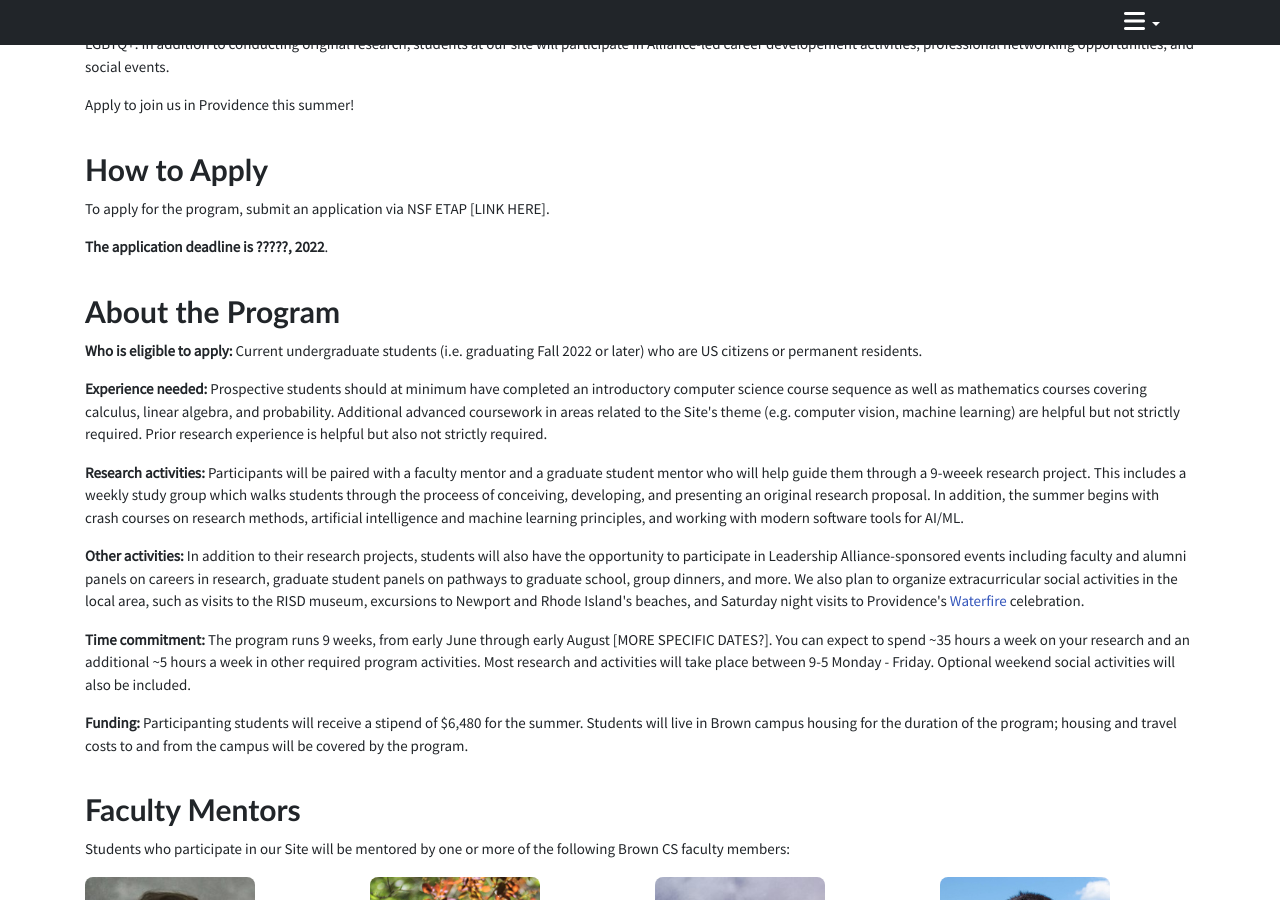
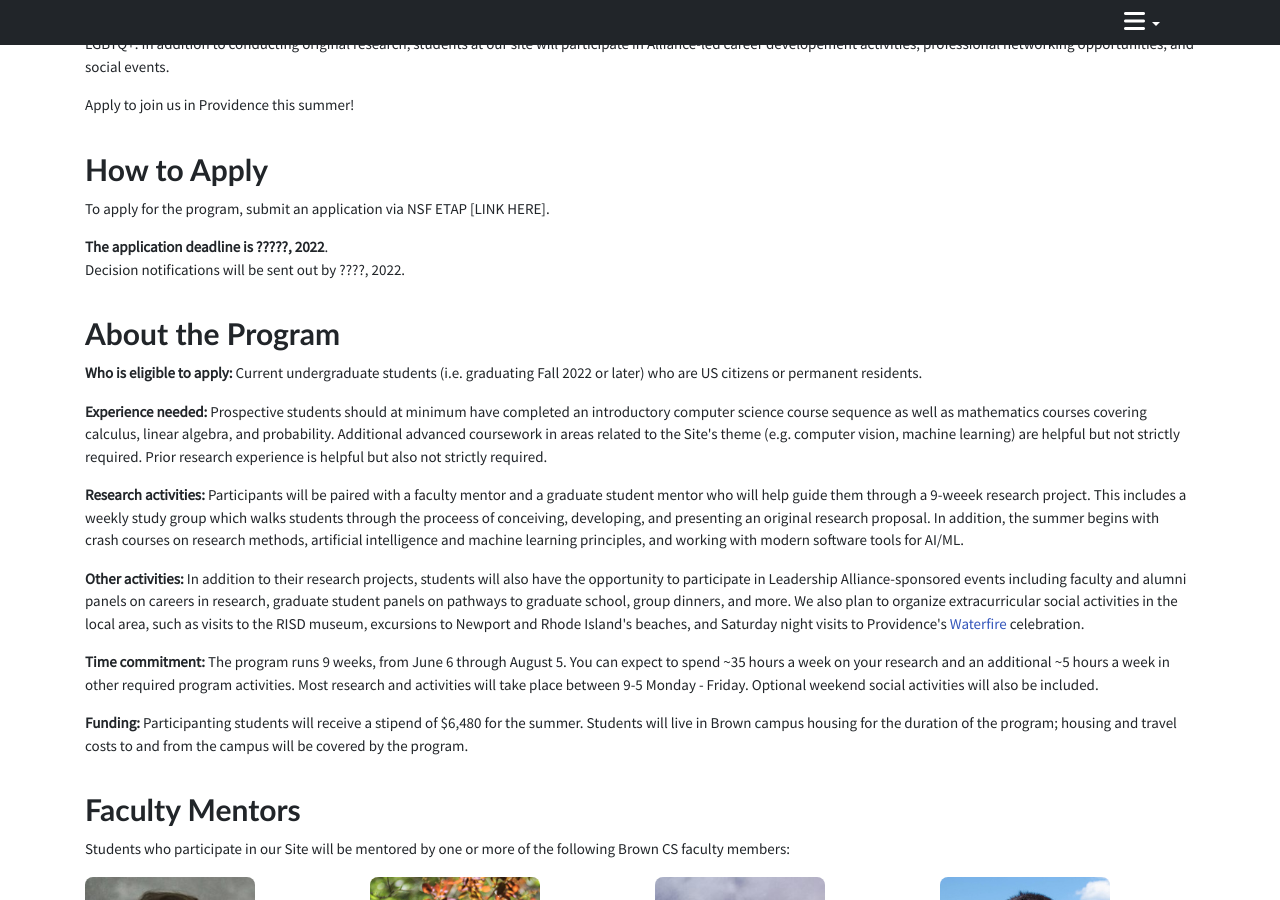
Before and after one commit to dritchie/reu-site-webpage, a Jekyll site: the page built from index.html, in a window 1280 px wide and 900 px high, scrolled down 580 px. Built offline with Jekyll 4.4.1, drawn with Linux system fonts in a browser that asks for light colours; nearby versions of some CDN libraries.

Commit message:
More dates.

```diff
--- a/index.html
+++ b/index.html
@@ -72,6 +72,8 @@ layout: default
     </p>
     <p>
         <strong>The application deadline is ?????, 2022</strong>.
+        <br/>
+        Decision notifications will be sent out by ????, 2022.
     </p>
 </div>
 
@@ -98,7 +100,7 @@ layout: default
         celebration.
     </p>
     <p>
-        <b>Time commitment:</b> The program runs 9 weeks, from early June through early August [MORE SPECIFIC DATES?]. You can expect to spend ~35 hours a week on your research and an additional ~5 hours a week in other required program activities. Most research and activities will take place between 9-5 Monday - Friday. Optional weekend social activities will also be included.
+        <b>Time commitment:</b> The program runs 9 weeks, from June 6 through August 5. You can expect to spend ~35 hours a week on your research and an additional ~5 hours a week in other required program activities. Most research and activities will take place between 9-5 Monday - Friday. Optional weekend social activities will also be included.
     </p>
     <p>
         <b>Funding:</b> Participanting students will receive a stipend of $6,480 for the summer. Students will live in Brown campus housing for the duration of the program; housing and travel costs to and from the campus will be covered by the program.
```
